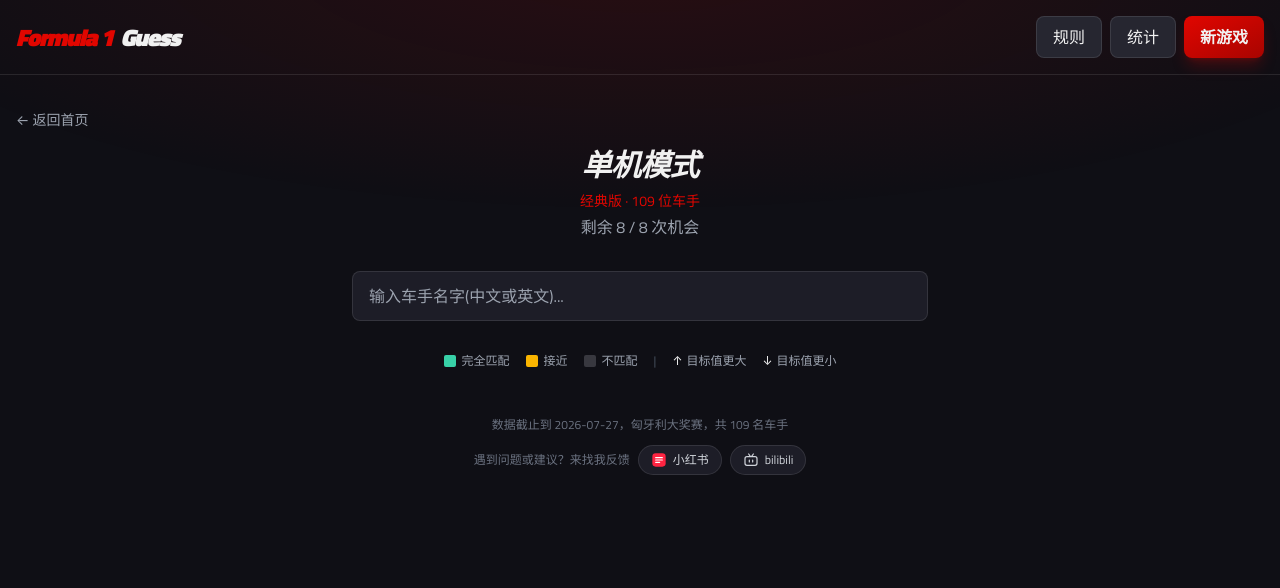
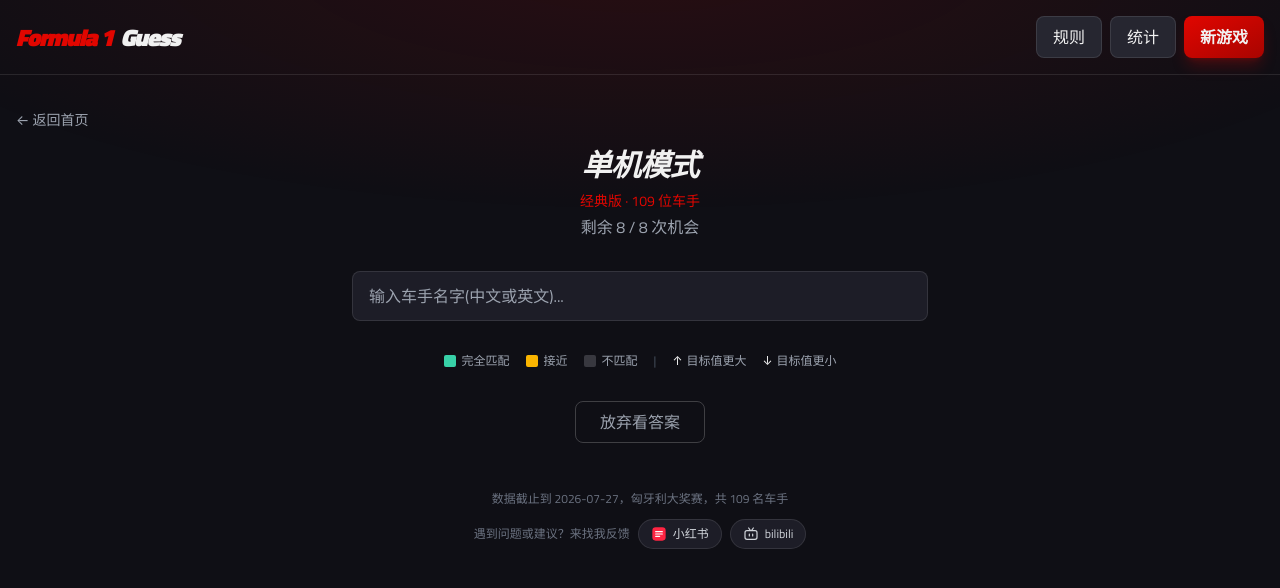
Before and after one commit to rayyyy122/F1-Guess-Game, a React (Vite) app in the folder f1-guess/: page /solo in a window 1280 px wide. Shown: the top 588 px of the page. Built offline with nearby package versions, Linux system fonts and the light colour scheme.

Commit message:
fix: 放弃按钮在对局进行中始终可见
- 之前要求至少猜一次才显示，再来一局后猜测清零按钮看似消失
- 联机和单机保持一致：进行中即可放弃
- 已用脚本模拟双人全流程验证服务端重开逻辑无问题

```diff
--- a/f1-guess/src/components/online/OnlineGameView.tsx
+++ b/f1-guess/src/components/online/OnlineGameView.tsx
@@ -74,7 +74,7 @@ export function OnlineGameView({
 
       <RulesHint />
 
-      {canGuess && myGuesses.length > 0 && (
+      {canGuess && (
         <div className="mt-8 text-center">
           <button
             onClick={() => setShowGiveUpConfirm(true)}
--- a/f1-guess/src/pages/SoloPage.tsx
+++ b/f1-guess/src/pages/SoloPage.tsx
@@ -139,7 +139,7 @@ function SoloGame({ mode }: { mode: SoloMode }) {
 
         <RulesHint />
 
-        {isPlaying && guesses.length > 0 && (
+        {isPlaying && (
           <div className="mt-8 text-center">
             <button
               onClick={() => setIsGiveUpConfirmOpen(true)}
```
